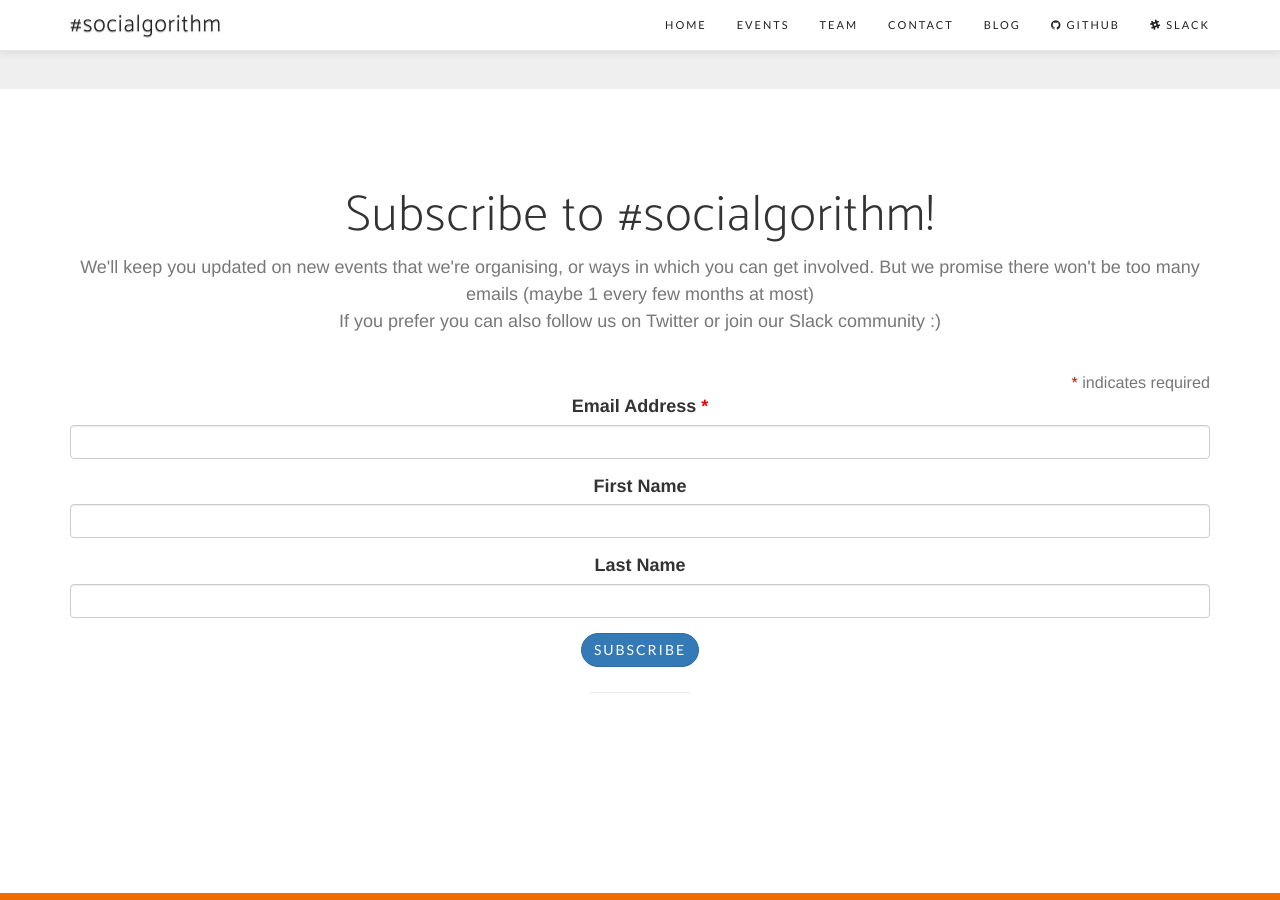
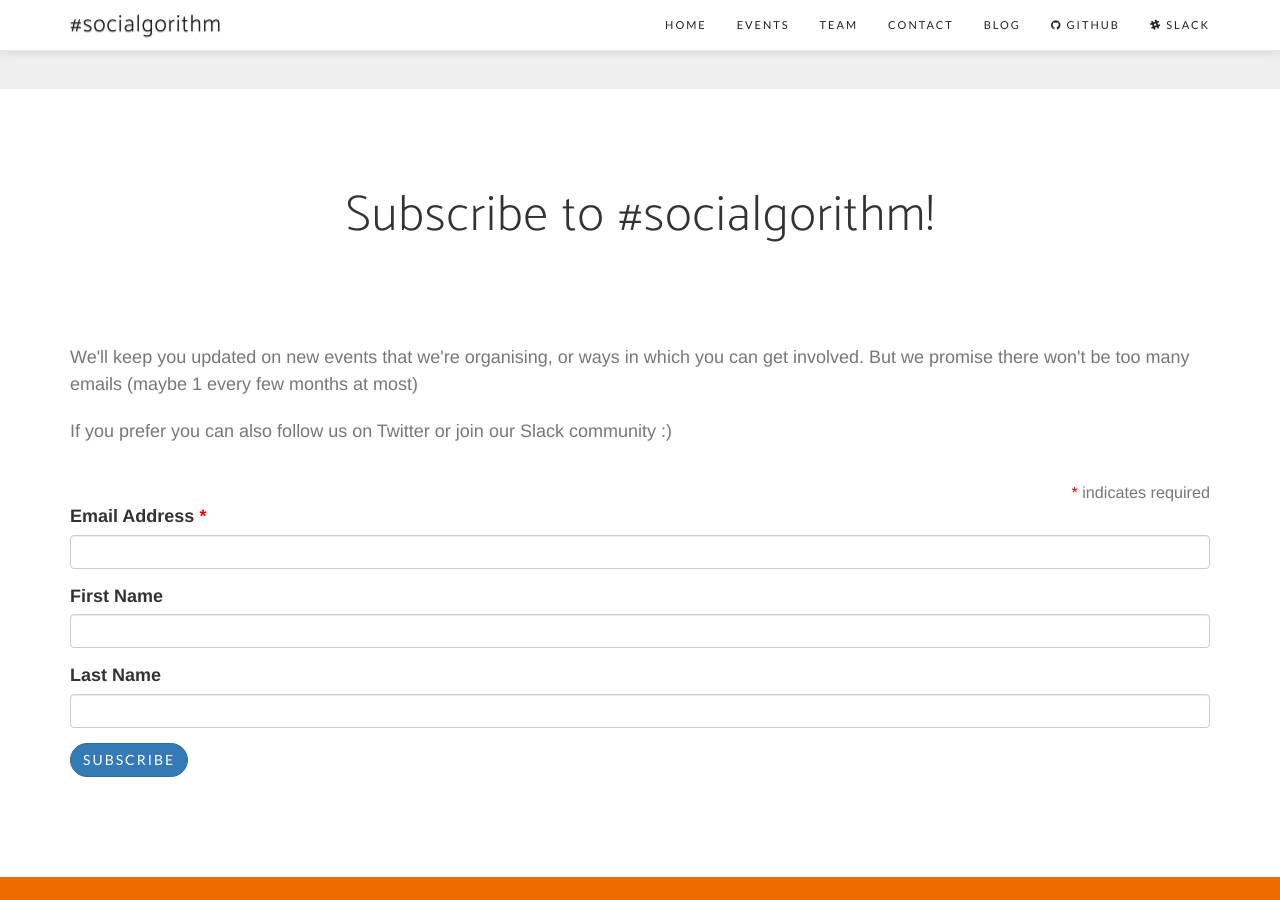
Before and after one commit to socialgorithm/socialgorithm.github.io, a Jekyll site: the page built from index.html, in a window 1280 px wide and 900 px high, scrolled down 2072 px. Built offline with Jekyll 4.4.1, drawn with Linux system fonts in a browser that asks for light colours; nearby versions of some CDN libraries; some web fonts are replaced; the list of posts is cut into pages by our own code.

Commit message:
improved style of sign up form

```diff
--- a/_includes/subscribe.html
+++ b/_includes/subscribe.html
@@ -6,6 +6,8 @@
             <div class="col-lg-12 text-center">
                 <div class="section-heading">
                     <h2>Subscribe to #socialgorithm!</h2>
+                </div>
+                <div class='text-left'>
                     <div class='text-muted'>
                         <p>We'll keep you updated on new events that we're organising, or ways in which you can get involved. But we promise there won't be too many emails (maybe 1 every few months at most)</p>
                         <p>If you prefer you can also follow us on Twitter or join our Slack community :)</p>
@@ -43,7 +45,6 @@
                         </form>
                     </div>
                     <!--End mc_embed_signup-->
-                    <hr>
                 </div>
             </div>
         </div>
```
